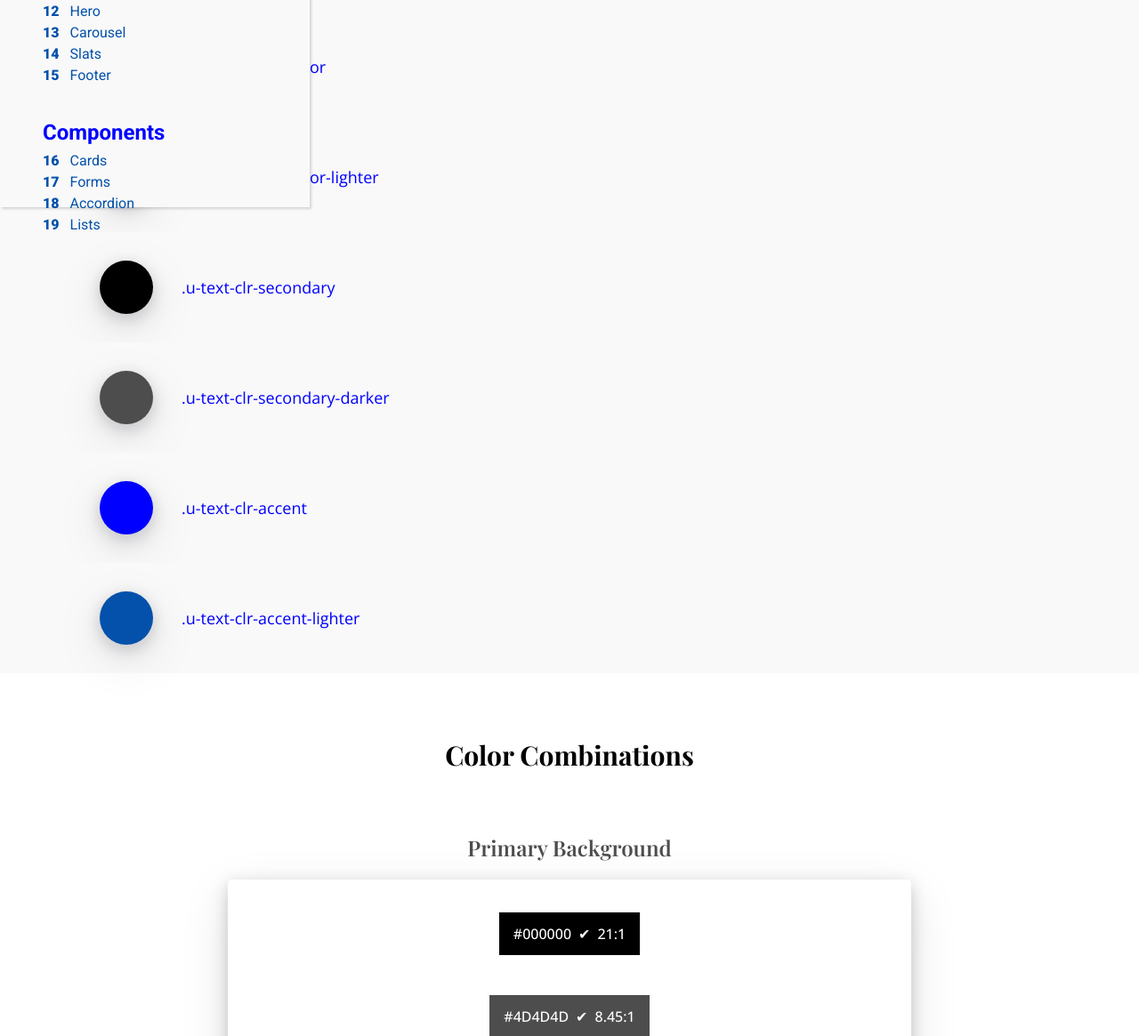
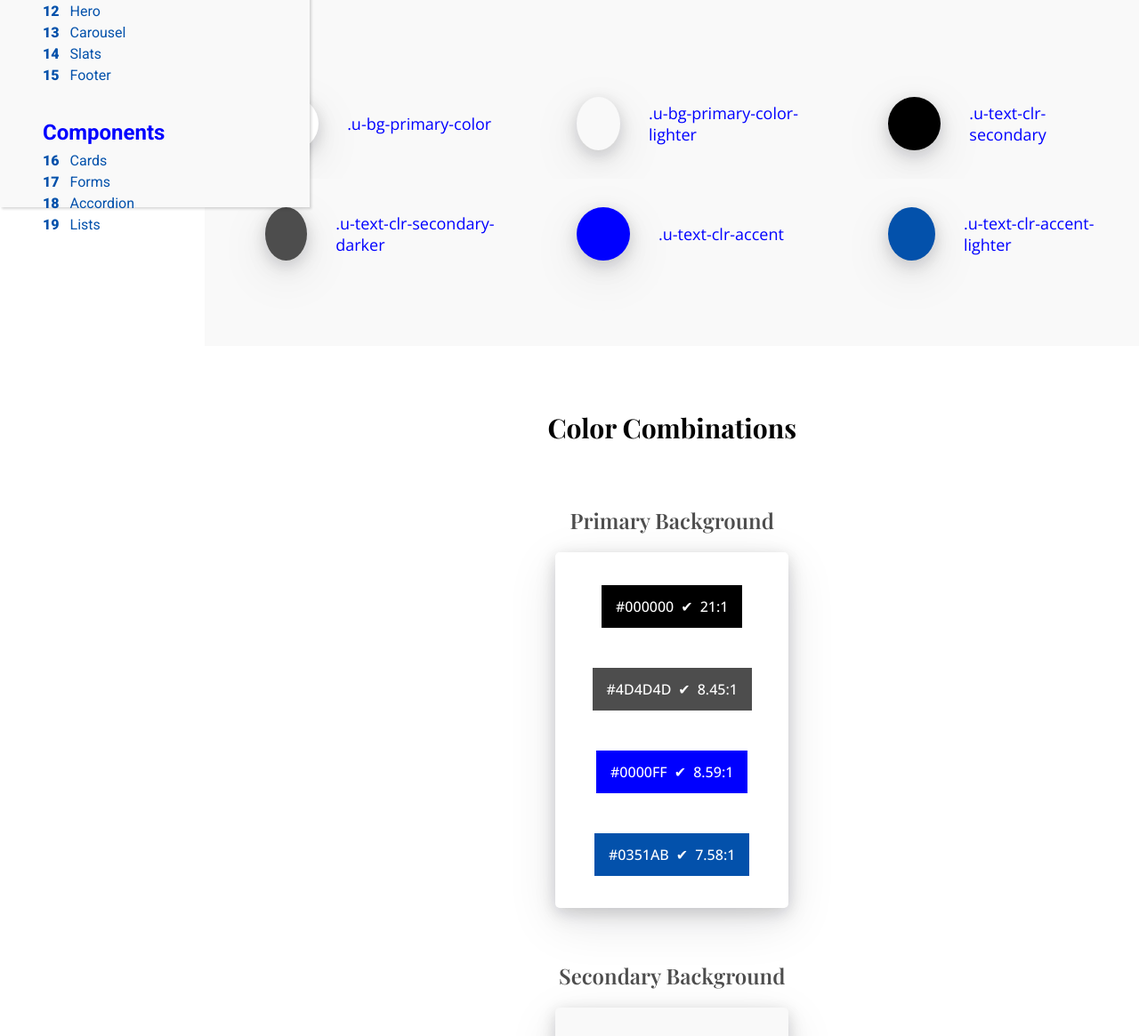
Before and after one commit to nic-dgl309-2024WI/design-system-HirenGajjar, a plain HTML site: page colours.html in a window 1280 px wide. Shown: the part 595-1760 px from the top of the page at 89% size. Drawn offline with nearby package versions, Linux system fonts and the light colour scheme; a web font is replaced by a local one.

Commit message:
Add style to color combo section

```diff
--- a/colours.html
+++ b/colours.html
@@ -224,7 +224,8 @@
         <!-- Colors in context -->
         <div class="colors-context u-bg-clr-primary-lighter l-display-flex l-jc-center l-flex-direction-column">
             <h2 class="l-py-100 color-context__header u-f u-fw-700 u-fs-xxl u-text-secondary l-mx-auto">Colors In Context</h2>
-
+        </div>
+        <div class="u-bg-clr-primary-lighter l-py-400 l-display-flex l-flex-wrap-wrap">
             <div class="color-context-colors u-bg-clr-primary-lighter l-display-flex l-ml-400 l-pl-300 l-align-center l-py-200">
                 <span class="color-context-colors__circle u-bg-clr-primary l-mr-200"></span>
                 <p class="color-context-colors__color-class u-text-primary u-fs-l u-text-clr-accent s-cursor-pointer">.u-bg-primary-color</p>
@@ -250,6 +251,7 @@
                 <p class="color-context-colors__color-class u-text-primary u-fs-l u-text-clr-accent s-cursor-pointer">.u-text-clr-accent-lighter </p>
             </div>
         </div>
+
         <!-- Color combinations -->
 
         <div class="color-combinations l-display-flex l-my-400 l-jc-center">
@@ -257,8 +259,10 @@
                 Color Combinations
             </h2>
         </div>
+
         <!-- Card 1 -->
-        <div class="color-combo l-display-flex l-mt-400 l-mb-150 l-jc-center">
+
+        <div class="color-combo l-display-flex l-mx-auto l-mt-400 l-mb-150 l-jc-center">
             <h3 class="color-combo__header u-f u-fw-600 u-fs-xl u-text-secondary u-text-clr-secondary-darker">Primary Background </h3>
 
         </div>
@@ -268,9 +272,10 @@
             <p class="color-combo-card__text u-fw-500 u-text-primary u-text-clr-primary u-bg-clr-accent l-px-100 l-py-075">#0000FF<span class="color-combo-card__right-check l-mx-050">&#x2714;</span>8.59:1</p>
             <p class="color-combo-card__text u-fw-500 u-text-primary u-text-clr-primary u-bg-clr-accent-lighter l-px-100 l-py-075">#0351AB<span class="color-combo-card__right-check l-mx-050">&#x2714;</span>7.58:1</p>
         </div>
+
         <!-- Card 2 -->
 
-        <div class="color-combo l-display-flex l-mt-400 l-mb-150 l-jc-center">
+        <div class="color-combo l-mx-auto l-display-flex l-mt-400 l-mb-150 l-jc-center">
             <h3 class="color-combo__header u-f u-fw-600 u-fs-xl u-text-secondary u-text-clr-secondary-darker">Secondary Background </h3>
 
         </div>
@@ -280,6 +285,7 @@
             <p class="color-combo-card__text u-fw-500 u-text-primary u-text-clr-primary u-bg-clr-accent l-px-100 l-py-075">#0000FF<span class="color-combo-card__right-check l-mx-050">&#x2714;</span>8.16:1</p>
             <p class="color-combo-card__text u-fw-500 u-text-primary u-text-clr-primary u-bg-clr-accent-lighter l-px-100 l-py-075">#0351AB<span class="color-combo-card__right-check l-mx-050">&#x2714;</span>7.2:1</p>
         </div>
+
         <!-- Color Usage -->
         <div class="color-usage l-display-flex l-jc-center l-align-center l-flex-direction-column u-bg-clr-primary-lighter l-flex-wrap-wrap">
             <h2 class="color-usage__header l-py-100  u-f u-fw-700 u-fs-xxl u-text-secondary">
--- a/design-system.css
+++ b/design-system.css
@@ -106,18 +106,11 @@ main {
 }
 
 .color-combo-card {
+    box-shadow: rgba(17, 17, 26, 0.1) 0px 4px 16px, rgba(17, 17, 26, 0.1) 0px 8px 24px, rgba(17, 17, 26, 0.1) 0px 16px 56px;
+    border-radius: 5px;
     gap: 45px;
     height: 400px;
-    width: 60%;
-    box-shadow: rgba(17, 17, 26, 0.1) 0px 4px 16px, rgba(17, 17, 26, 0.1) 0px 8px 24px, rgba(17, 17, 26, 0.1) 0px 16px 56px;
-    border-radius: 5px;
-}
-
-.color-contrast-box__circle {
-    height: 50px;
-    width: 50px;
-    background-color: red;
-    box-shadow: rgba(17, 17, 26, 0.1) 0px 4px 16px, rgba(17, 17, 26, 0.1) 0px 8px 24px, rgba(17, 17, 26, 0.1) 0px 16px 56px;
+    width: 80%;
 }
 
 .color-usage-container__color {
@@ -157,6 +150,21 @@ main {
         text-decoration: underline;
     }
     /* Main */
+    .main {
+        right: 0;
+        max-width: 82vw;
+    }
+    .color-context {
+        display: flex;
+        flex-wrap: wrap;
+    }
+    .color-context-colors {
+        width: 25%;
+        margin: 0 auto;
+    }
+    .color-combo-card {
+        width: 25%;
+    }
     #clr1,
     #clr2 {
         width: 400px;
```
